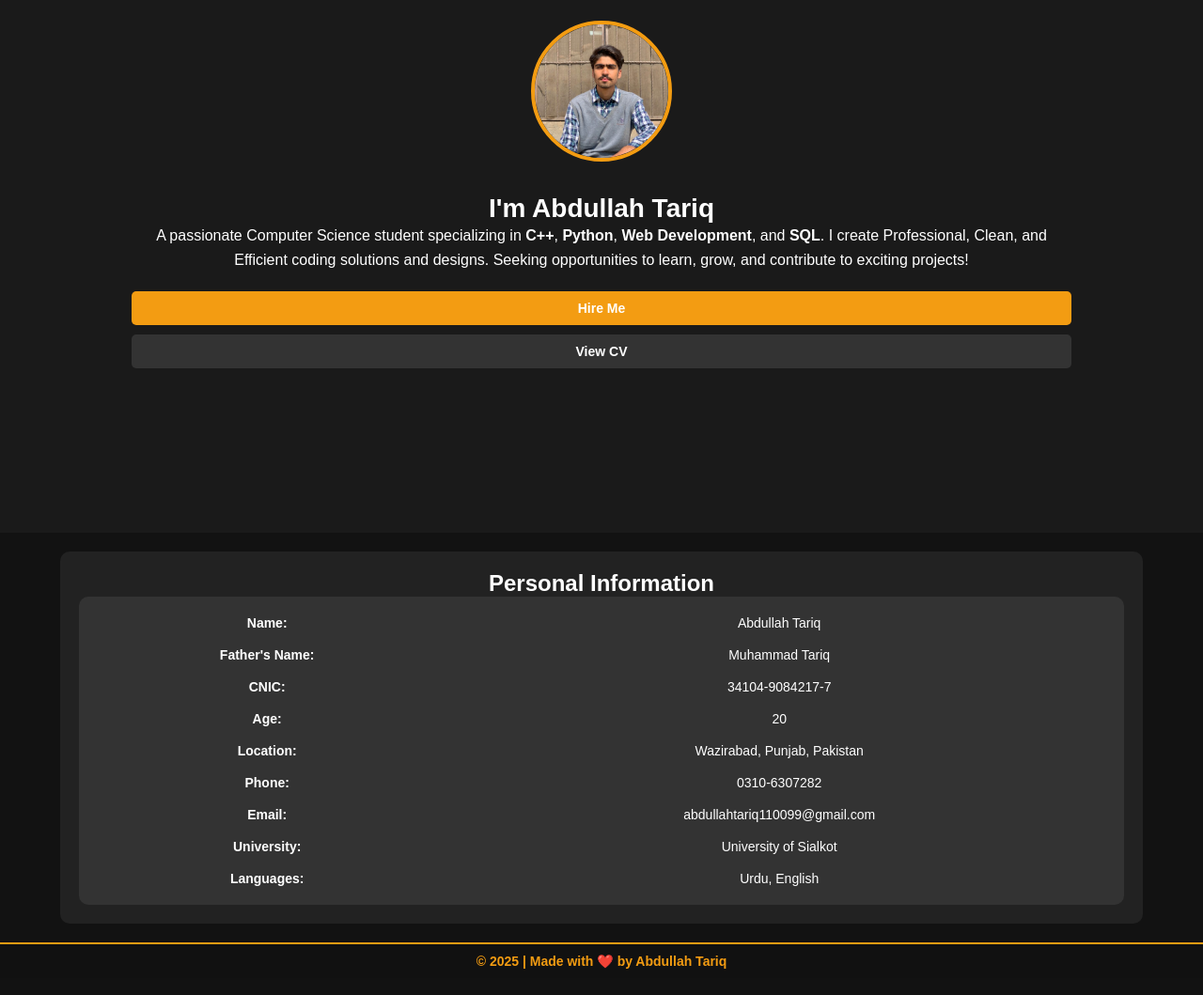
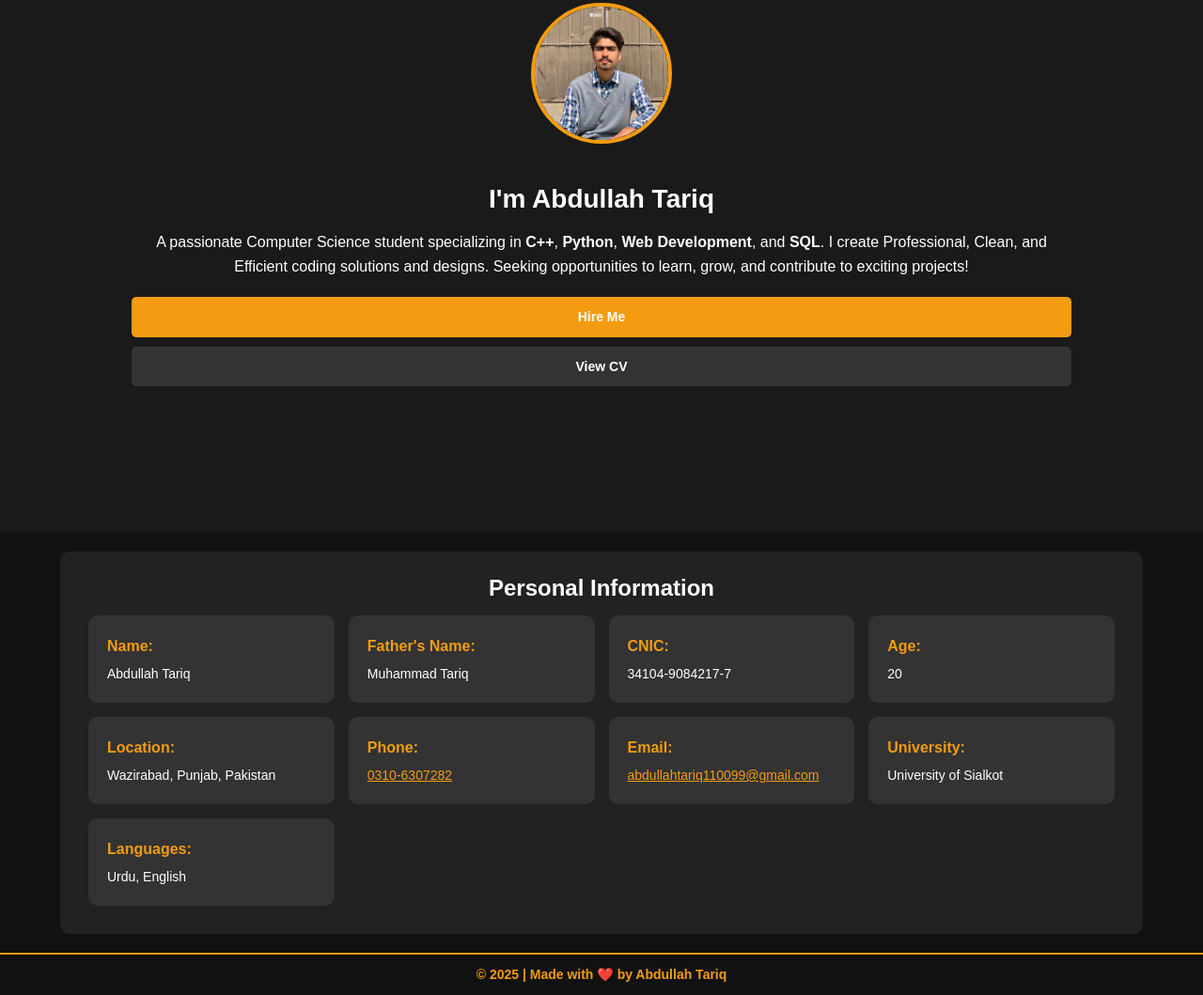
Before and after one commit to Abdullah760925/Abdullah-s-Portfolio, a plain HTML site: page index.html in a window 1280 px wide. Shown: the part 213-1272 px from the top of the page at 94% size. Drawn offline with Linux system fonts and the light colour scheme.

Commit message:
index.html

```diff
--- a/index.html
+++ b/index.html
@@ -17,6 +17,7 @@
       font-family: Arial, sans-serif;
       background-color: #121212; /* Dark Background */
       color: #ffffff;
+      line-height: 1.6;
     }
     a {
       color: inherit;
@@ -99,7 +100,7 @@
       display: flex;
       justify-content: center;
       align-items: center;
-      min-height: 90vh; /* Use min-height instead of height */
+      min-height: 90vh;
       background-color: #1a1a1a;
       color: white;
       text-align: center;
@@ -108,43 +109,37 @@
     }
     .profile-container {
       display: flex;
-      flex-direction: column; /* Stack items vertically on mobile */
+      flex-direction: column;
       align-items: center;
-      gap: 30px; /* Reduced gap for mobile */
+      gap: 30px;
       max-width: 1000px;
-      width: 100%; /* Ensure it takes full width */
+      width: 100%;
     }
-    /* Profile Image */
     .profile-img img {
-      width: 150px; /* Reduced size for mobile */
+      width: 150px;
       height: 150px;
       border-radius: 50%;
       border: 4px solid #f39c12;
       object-fit: cover;
     }
-    /* Profile Info */
-    .profile-info {
-      max-width: 100%; /* Full width on mobile */
-      text-align: center; /* Center text on mobile */
-    }
     .profile-info h1 {
-      font-size: 28px; /* Reduced font size for mobile */
+      font-size: 28px;
+      margin-bottom: 10px;
     }
     .profile-info p {
-      font-size: 16px; /* Reduced font size for mobile */
+      font-size: 16px;
       line-height: 1.6;
     }
-    /* Buttons */
     .buttons {
       margin-top: 20px;
       display: flex;
-      flex-direction: column; /* Stack buttons vertically on mobile */
-      gap: 10px; /* Add gap between buttons */
+      flex-direction: column;
+      gap: 10px;
     }
     .btn {
       display: inline-block;
-      padding: 10px 15px; /* Reduced padding for mobile */
-      font-size: 14px; /* Reduced font size for mobile */
+      padding: 10px 15px;
+      font-size: 14px;
       font-weight: bold;
       text-decoration: none;
       color: white;
@@ -168,22 +163,44 @@
     .personal-info {
       background-color: #222;
       color: white;
-      padding: 20px; /* Reduced padding for mobile */
+      padding: 20px;
       border-radius: 10px;
-      margin: 20px auto; /* Reduced margin for mobile */
+      margin: 20px auto;
       text-align: center;
-      max-width: 90%; /* Adjusted width for mobile */
+      max-width: 90%;
     }
-    .info-table {
-      width: 100%; /* Full width on mobile */
-      max-width: 100%; /* Ensure it doesn't overflow */
+    .info-cards {
+      display: grid;
+      grid-template-columns: repeat(auto-fit, minmax(250px, 1fr));
+      gap: 15px;
+      padding: 10px;
+    }
+    .info-card {
       background-color: #333;
+      padding: 20px;
       border-radius: 10px;
-      padding: 10px; /* Reduced padding for mobile */
+      text-align: left;
+      transition: transform 0.3s, box-shadow 0.3s;
     }
-    .info-table td {
-      padding: 8px; /* Reduced padding for mobile */
-      font-size: 14px; /* Reduced font size for mobile */
+    .info-card:hover {
+      transform: translateY(-5px);
+      box-shadow: 0 4px 8px rgba(0,0,0,0.3);
+    }
+    .info-card strong {
+      color: #f39c12;
+      font-size: 16px;
+    }
+    .info-card span {
+      display: block;
+      margin-top: 5px;
+      font-size: 14px;
+    }
+    .info-card a {
+      color: #f39c12;
+      text-decoration: underline;
+    }
+    .info-card a:hover {
+      color: #d98208;
     }
 
     /* Footer */
@@ -191,8 +208,8 @@
       background-color: #111;
       color: #f39c12;
       text-align: center;
-      padding: 10px 0; /* Reduced padding for mobile */
-      font-size: 14px; /* Reduced font size for mobile */
+      padding: 10px 0;
+      font-size: 14px;
       font-weight: bold;
       margin-top: 20px;
       border-top: 2px solid #f39c12;
@@ -272,17 +289,44 @@
   <!-- Personal Info Section -->
   <section class="personal-info">
     <h2>Personal Information</h2>
-    <table class="info-table">
-      <tr><td><strong>Name:</strong></td><td>Abdullah Tariq</td></tr>
-      <tr><td><strong>Father's Name:</strong></td><td>Muhammad Tariq</td></tr>
-      <tr><td><strong>CNIC:</strong></td><td>34104-9084217-7</td></tr>
-      <tr><td><strong>Age:</strong></td><td>20</td></tr>
-      <tr><td><strong>Location:</strong></td><td>Wazirabad, Punjab, Pakistan</td></tr>
-      <tr><td><strong>Phone:</strong></td><td><a href="tel:03106307282">0310-6307282</a></td></tr>
-      <tr><td><strong>Email:</strong></td><td><a href="mailto:abdullahtariq110099@gmail.com">abdullahtariq110099@gmail.com</a></td></tr>
-      <tr><td><strong>University:</strong></td><td>University of Sialkot</td></tr>
-      <tr><td><strong>Languages:</strong></td><td>Urdu, English</td></tr>
-    </table>
+    <div class="info-cards">
+      <div class="info-card">
+        <strong>Name:</strong>
+        <span>Abdullah Tariq</span>
+      </div>
+      <div class="info-card">
+        <strong>Father's Name:</strong>
+        <span>Muhammad Tariq</span>
+      </div>
+      <div class="info-card">
+        <strong>CNIC:</strong>
+        <span>34104-9084217-7</span>
+      </div>
+      <div class="info-card">
+        <strong>Age:</strong>
+        <span>20</span>
+      </div>
+      <div class="info-card">
+        <strong>Location:</strong>
+        <span>Wazirabad, Punjab, Pakistan</span>
+      </div>
+      <div class="info-card">
+        <strong>Phone:</strong>
+        <span><a href="tel:03106307282">0310-6307282</a></span>
+      </div>
+      <div class="info-card">
+        <strong>Email:</strong>
+        <span><a href="mailto:abdullahtariq110099@gmail.com">abdullahtariq110099@gmail.com</a></span>
+      </div>
+      <div class="info-card">
+        <strong>University:</strong>
+        <span>University of Sialkot</span>
+      </div>
+      <div class="info-card">
+        <strong>Languages:</strong>
+        <span>Urdu, English</span>
+      </div>
+    </div>
   </section>
 
   <!-- Footer -->
```
